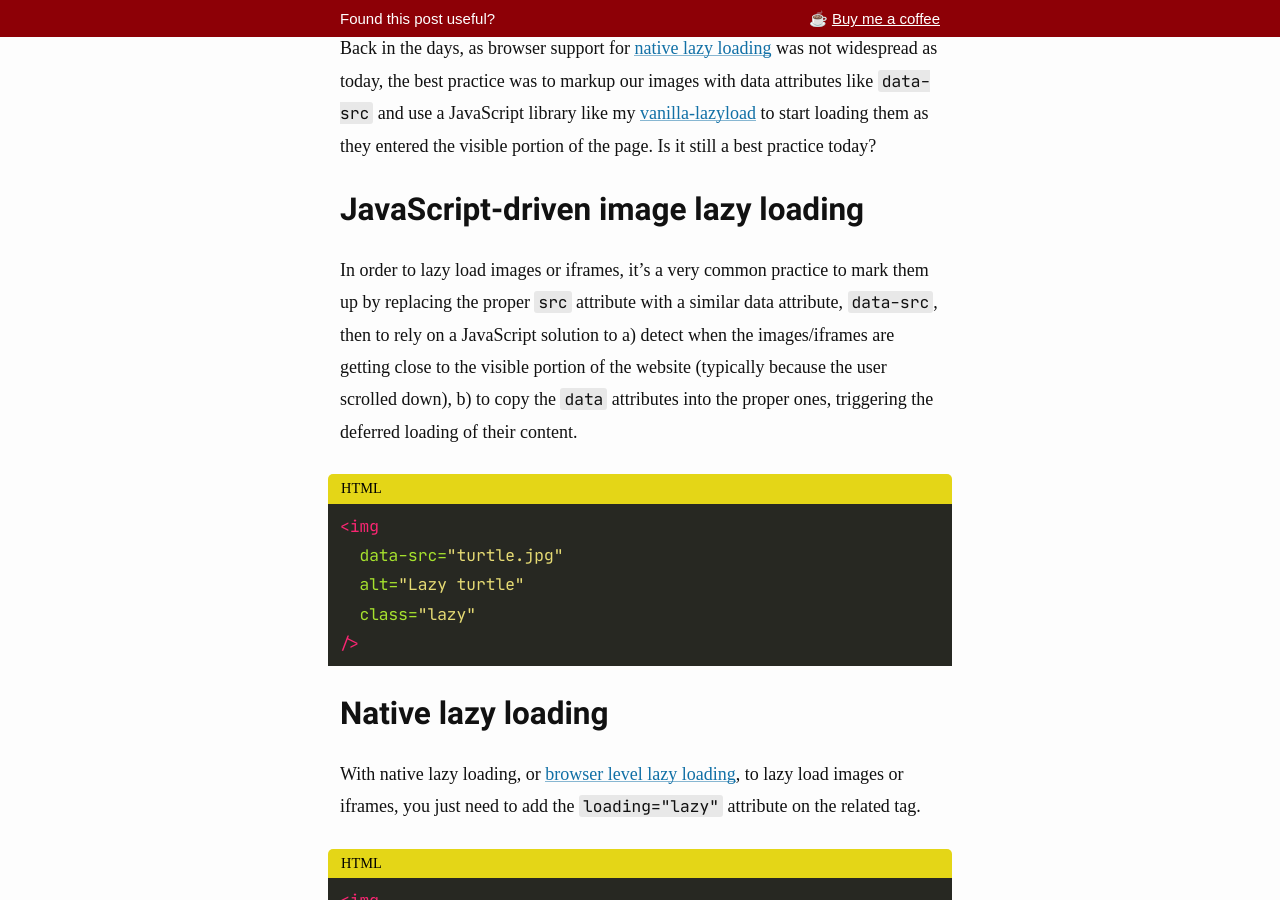
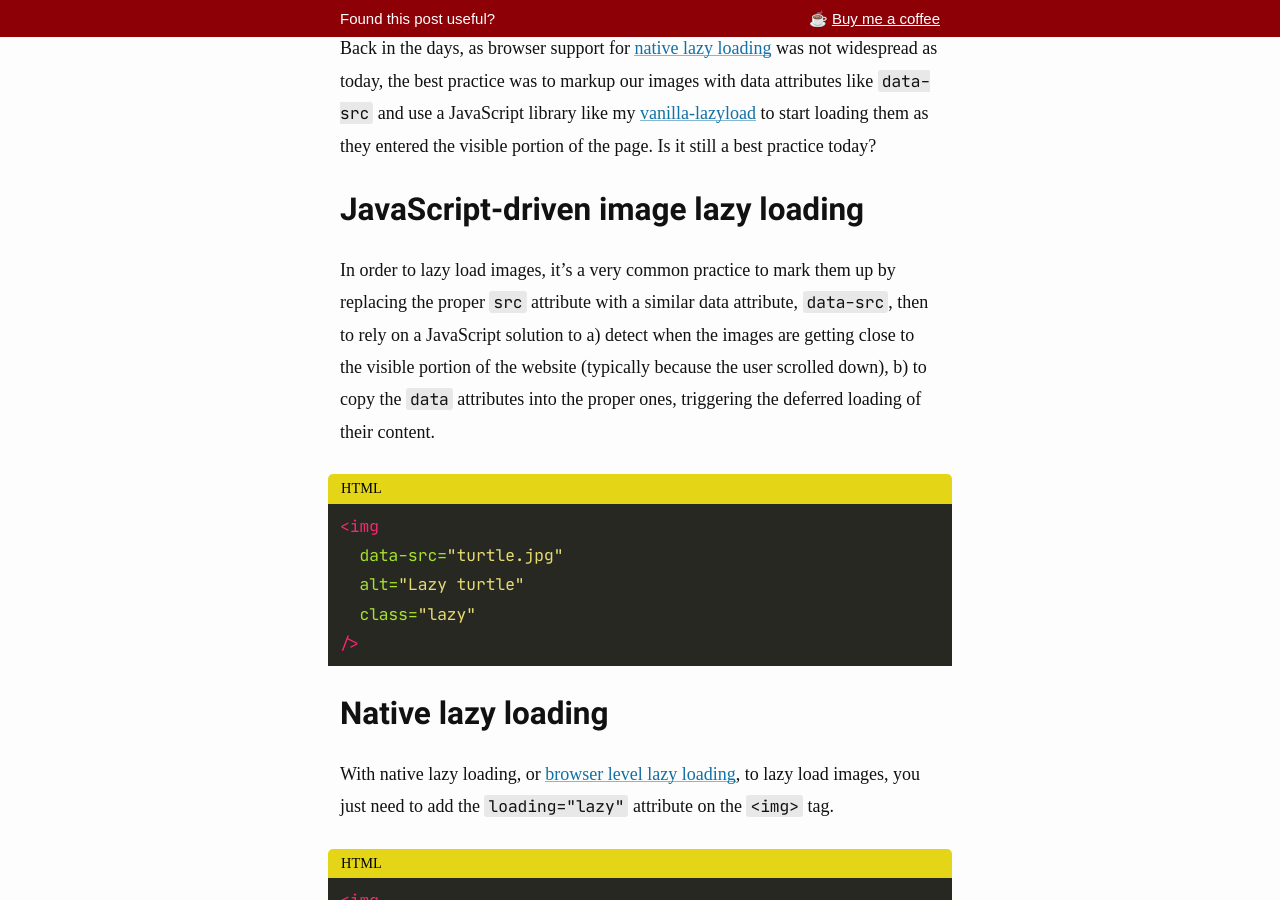
Before and after one commit to verlok/verlok.github.io, a Jekyll site: the page built from _posts/2022-11-13-do-we-need-hybrid-lazy-loading-in-2022.md, in a window 1280 px wide and 900 px high, scrolled down 376 px. Built offline with Jekyll 4.4.1, drawn with Linux system fonts in a browser that asks for light colours; some web fonts are replaced.

Commit message:
Removed early references to iframes

````diff
--- a/_posts/2022-11-13-do-we-need-hybrid-lazy-loading-in-2022.md
+++ b/_posts/2022-11-13-do-we-need-hybrid-lazy-loading-in-2022.md
@@ -19,7 +19,7 @@ Back in the days, as browser support for [native lazy loading](https://web.dev/b
 
 ## JavaScript-driven image lazy loading
 
-In order to lazy load images or iframes, it’s a very common practice to mark them up by replacing the proper `src` attribute with a similar data attribute, `data-src`, then to rely on a JavaScript solution to a) detect when the images/iframes are getting close to the visible portion of the website (typically because the user scrolled down), b) to copy the `data` attributes into the proper ones, triggering the deferred loading of their content.
+In order to lazy load images, it’s a very common practice to mark them up by replacing the proper `src` attribute with a similar data attribute, `data-src`, then to rely on a JavaScript solution to a) detect when the images are getting close to the visible portion of the website (typically because the user scrolled down), b) to copy the `data` attributes into the proper ones, triggering the deferred loading of their content.
 
 ```html
 <img
@@ -31,7 +31,7 @@ In order to lazy load images or iframes, it’s a very common practice to mark t
 
 ## Native lazy loading
 
-With native lazy loading, or [browser level lazy loading](https://web.dev/browser-level-image-lazy-loading/), to lazy load images or iframes, you just need to add the `loading="lazy"` attribute on the related tag.
+With native lazy loading, or [browser level lazy loading](https://web.dev/browser-level-image-lazy-loading/), to lazy load images, you just need to add the `loading="lazy"` attribute on the `<img>` tag.
 
 ```html
 <img
````
